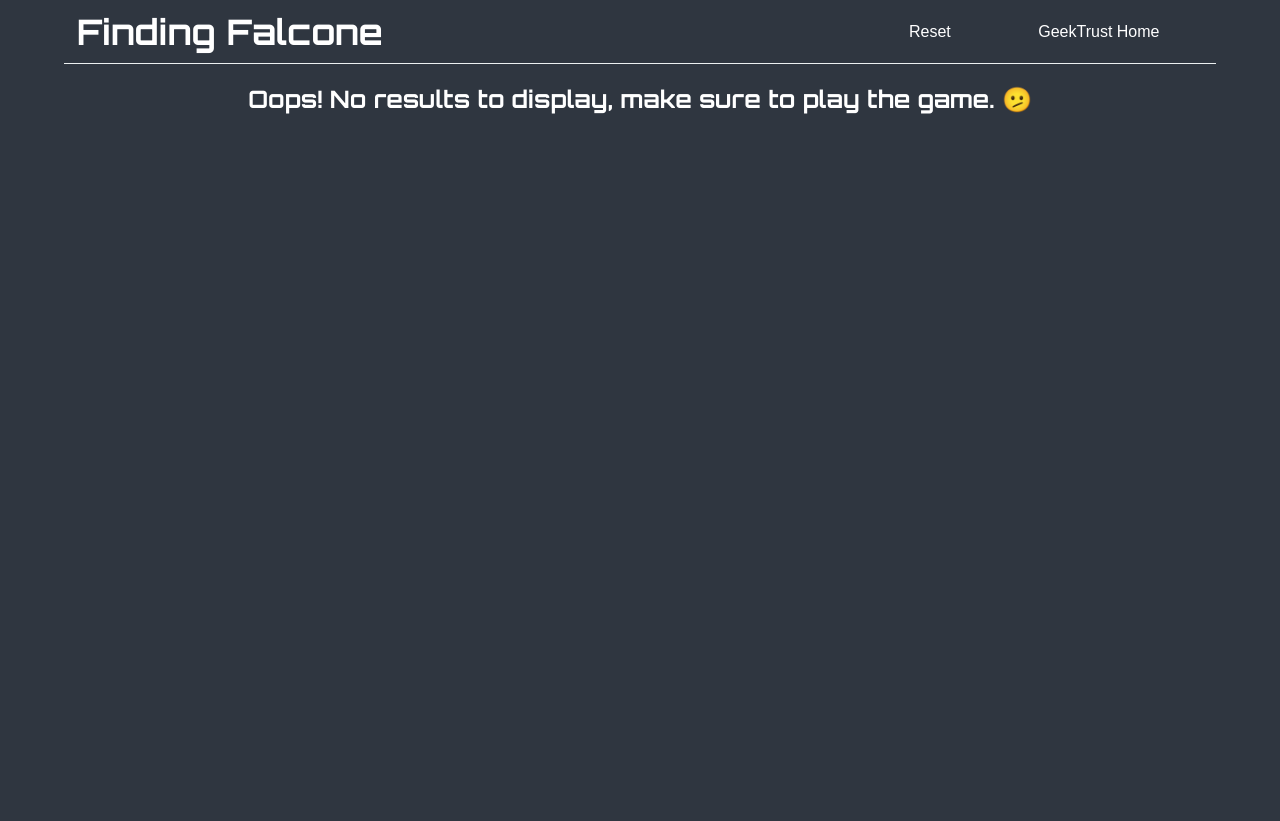
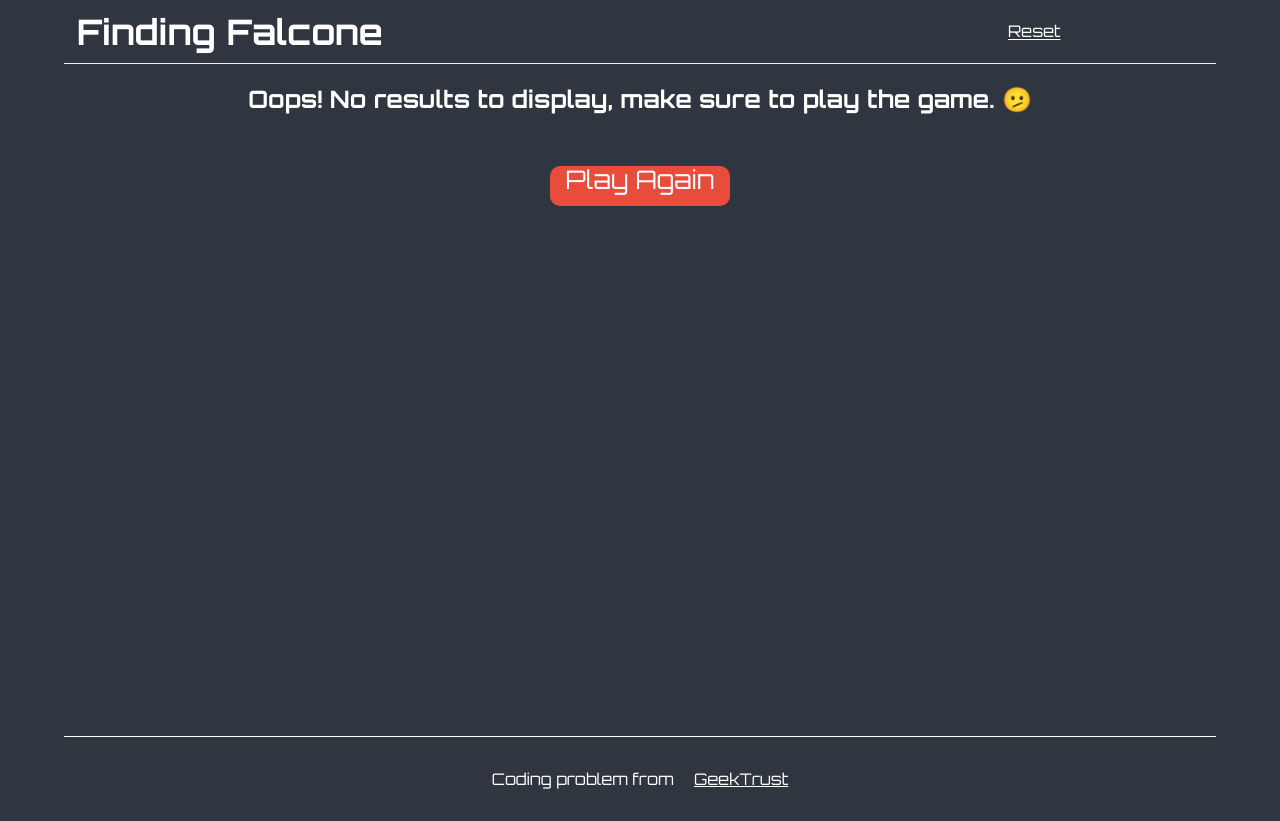
Before and after one commit to sorted-hd/finding-falcon, a React (Create React App) app: page /results in a window 1280 px wide. Before the commit the page ends 800 px from the top, so only its background shows below. Built offline with nearby package versions, Linux system fonts and the light colour scheme.

Commit message:
Logical Error Fixes

```diff
--- a/src/App.js
+++ b/src/App.js
@@ -1,11 +1,12 @@
 import './App.css';
 
-import { Route, Switch } from 'react-router-dom';
+import { Redirect, Route, Switch } from 'react-router-dom';
 
 import Footer from './components/Footer/Footer';
 import Header from './components/Header/Header';
 import Home from './components/Home/Home';
 import Result from './components/Result/Result';
+import config from './config';
 
 function App() {
   return (
@@ -14,6 +15,9 @@ function App() {
       <Switch>
         <Route path="/" exact>
           <Home />
+        </Route>
+        <Route path="/reset" exact>
+          {localStorage.removeItem(config.RESULT) || <Redirect to="/" />}
         </Route>
         <Route path="/results" exact>
           <Result />
--- a/src/components/Dashboard/Dashboard.module.css
+++ b/src/components/Dashboard/Dashboard.module.css
@@ -45,6 +45,7 @@
   border-radius: 5px;
   outline: none;
   color: white;
+  cursor: pointer;
 }
 
 .radioActionBtn {
--- a/src/components/Footer/Footer.js
+++ b/src/components/Footer/Footer.js
@@ -1,3 +1,14 @@
-const Footer = () => {};
+import config from '../../config';
+import styles from './Footer.module.css';
+
+const Footer = () => {
+  return (
+    <footer className={styles.footer}>
+      <span>
+        Coding problem from <a href={config.GEEKTRUST_URL}>GeekTrust</a>
+      </span>
+    </footer>
+  );
+};
 
 export default Footer;
--- a/src/components/Footer/Footer.module.css
+++ b/src/components/Footer/Footer.module.css
@@ -0,0 +1,19 @@
+.footer {
+  display: flex;
+  justify-content: center;
+  align-items: center;
+  width: 90%;
+  margin: 2rem auto;
+  border-top: 1px solid white;
+}
+
+.footer span {
+  margin-top: 2rem;
+  color: white;
+  text-align: center;
+}
+
+.footer a {
+  margin-left: 1rem;
+  color: white;
+}
--- a/src/components/Header/Header.js
+++ b/src/components/Header/Header.js
@@ -1,6 +1,6 @@
-import { faHome, faRefresh } from '@fortawesome/free-solid-svg-icons';
-
 import { FontAwesomeIcon } from '@fortawesome/react-fontawesome';
+import { NavLink } from 'react-router-dom';
+import { faRefresh } from '@fortawesome/free-solid-svg-icons';
 import styles from './Header.module.css';
 
 const Header = () => {
@@ -10,16 +10,10 @@ const Header = () => {
       <nav className={styles.header__nav}>
         <ul className={styles.header__navItems}>
           <li className={styles.header__navItem}>
-            <button>
+            <NavLink to="/reset" className={styles.link}>
               <FontAwesomeIcon icon={faRefresh} className={styles.mobileIcon} />
               <span className={styles.actionItem__text}>Reset</span>
-            </button>
-          </li>
-          <li className={styles.header__navItem}>
-            <button>
-              <FontAwesomeIcon icon={faHome} className={styles.mobileIcon} />
-              <span className={styles.actionItem__text}>GeekTrust Home</span>
-            </button>
+            </NavLink>
           </li>
         </ul>
       </nav>
--- a/src/components/Header/Header.module.css
+++ b/src/components/Header/Header.module.css
@@ -31,22 +31,15 @@
   padding: 0;
 }
 
-.header__navItem button {
-  width: 25px;
-  height: 25px;
-  border-radius: 50%;
-  border: none;
-  outline: none;
-  background-color: #2c3e50;
-  box-shadow: inset 2px 2px rgba(0, 0, 0, 0.2);
+.link {
+  color: white;
 }
 
 .actionItem__text {
   display: none;
 }
 
-.header__navItem button:hover {
-  filter: brightness(-50%);
+.link:hover {
   cursor: pointer;
 }
 
@@ -55,7 +48,7 @@
     font-size: 1.5rem;
   }
 
-  .header__navItem button {
+  .link {
     width: 35px;
     height: 35px;
   }
@@ -70,7 +63,7 @@
     display: none;
   }
 
-  .header__navItem button {
+  .link {
     width: max-content;
     border-radius: 10px;
     font-size: 1rem;
@@ -79,6 +72,10 @@
     background-color: inherit;
   }
 
+  .link:hover {
+    filter: brightness(70%);
+  }
+
   .actionItem__text {
     display: inline;
     color: white;
--- a/src/components/Home/Home.js
+++ b/src/components/Home/Home.js
@@ -21,28 +21,22 @@ const Home = () => {
         vehicle_names.push(vehicle.name);
       }
     });
-    console.log(planet_names, vehicle_names);
+
     const result = await performFalconeAPICall({ vehicle_names, planet_names });
     const payload = { ...result, timeTaken };
-    localStorage.setItem('result', JSON.stringify(payload));
+    localStorage.setItem(config.RESULT, JSON.stringify(payload));
     history.push('/results');
   };
 
   const performFalconeAPICall = async (payload) => {
-    const configProp = {
-      headers: {
-        'content-type': 'application/json',
-        accept: 'application/json',
-      },
-    };
     const token = await axios
-      .post(config.TOKEN_URL, {}, configProp)
+      .post(config.TOKEN_URL, {}, config.API_CONFIG)
       .then((response) => response.data);
 
     payload.token = token.token;
-    console.log(payload);
+
     const falconeStatus = await axios
-      .post(config.FIND_API_URL, JSON.stringify(payload), configProp)
+      .post(config.FIND_API_URL, JSON.stringify(payload), config.API_CONFIG)
       .then((response) => response.data);
 
     return falconeStatus;
--- a/src/components/Result/Result.js
+++ b/src/components/Result/Result.js
@@ -1,43 +1,51 @@
 import { useEffect, useState } from 'react';
 
+import { Link } from 'react-router-dom';
+import config from '../../config';
 import styles from './Result.module.css';
 
 const Result = () => {
   const [result, setResult] = useState({});
   useEffect(() => {
-    const nResult = JSON.parse(localStorage.getItem('result'));
+    const nResult = JSON.parse(localStorage.getItem(config.RESULT));
     setResult(nResult);
+    // return () => {
+    //   localStorage.removeItem(config.RESULT);
+    // };
   }, []);
 
   let domDisplayResult;
   if (result) {
     if (result.status === 'success') {
       domDisplayResult = (
-        <div className={styles.result}>
+        <>
           <h2>
             Success! Congratulations on finding falcone. King Shan is mighty
             pleased.! 😀
           </h2>
           <h2>Time Taken: {result.timeTaken}</h2>
           <h2>Planet found: {result.planet_name}</h2>
-        </div>
+        </>
       );
     } else {
       domDisplayResult = (
-        <div className={styles.result}>
-          <h2>Oops! You were unable to find falcone. Please try again! 🫤</h2>
-        </div>
+        <h2>Oops! You were unable to find falcone. Please try again! 🫤</h2>
       );
     }
   } else {
     domDisplayResult = (
-      <div className={styles.result}>
-        <h2>Oops! No results to display, make sure to play the game. 🫤</h2>
-      </div>
+      <h2>Oops! No results to display, make sure to play the game. 🫤</h2>
     );
   }
 
-  return domDisplayResult;
+  return (
+    <div className={styles.result}>
+      {domDisplayResult}
+      <Link to="/reset" className={styles.link}>
+        <span className={styles.actionItem__text}>Play Again</span>
+      </Link>
+    </div>
+  );
 };
 
 export default Result;
--- a/src/components/Result/Result.module.css
+++ b/src/components/Result/Result.module.css
@@ -1,8 +1,28 @@
 .result {
   width: 90%;
+  min-height: 80vh;
   display: flex;
   flex-flow: column;
   color: white;
   align-items: center;
   margin: auto;
 }
+
+.link {
+  margin-top: 2rem;
+  width: 180px;
+  height: 40px;
+  background-color: #e74c3c;
+  border-radius: 10px;
+  color: white;
+  text-decoration: none;
+  text-align: center;
+  padding: 0.1rem;
+  font-size: 1.6rem;
+  line-height: 100%;
+  cursor: pointer;
+}
+
+.link:hover {
+  filter: brightness(70%);
+}
--- a/src/config/index.js
+++ b/src/config/index.js
@@ -19,6 +19,7 @@ const config = {
       accept: 'application/json',
     },
   },
+  GEEKTRUST_URL: 'https://www.geektrust.com/coding',
 };
 
 export default config;
```
